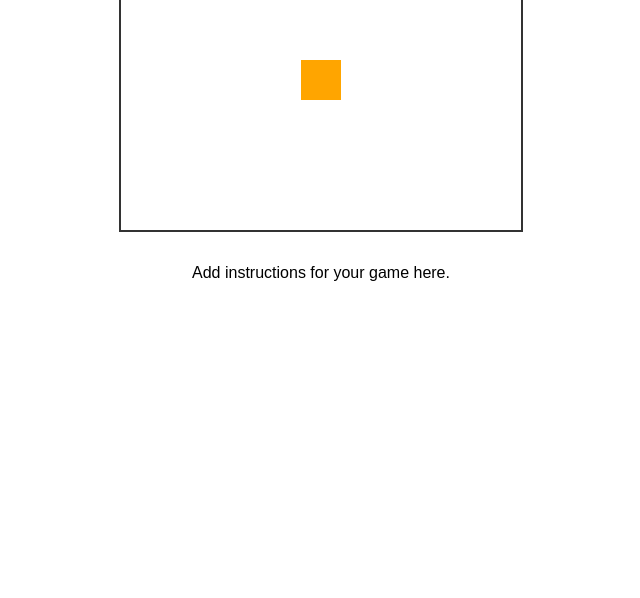
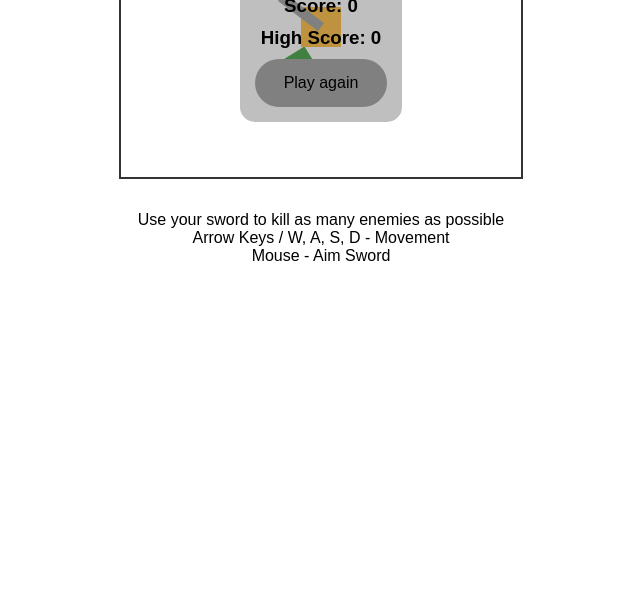
Before and after one commit to jevenshirrell/minigame, a plain HTML site: page index.html in a window 1280 px wide. Shown: the part 202-800 px from the top of the page, without its empty margins (319-959 px from the left). Drawn offline with Linux system fonts and the light colour scheme.

Commit message:
Created game
Created the game in player.js and added and instructions in index.html

```diff
--- a/index.html
+++ b/index.html
@@ -8,6 +8,9 @@
       font-family: Arial, sans-serif;
       text-align: center;
     }
+    h1, h3, p {
+      margin: 0;
+    }
     #gameArea {
       width: 400px;
       height: 300px;
@@ -15,6 +18,9 @@
       margin: 2rem auto;
       position: relative;
       overflow: hidden;
+      display: flex;
+      align-items: center;
+      justify-content: center;
     }
     #player {
       width: 40px;
@@ -24,36 +30,85 @@
       left: 50%;
       top: 50%;
       transform: translate(-50%, -50%);
+      z-index: 2;
+      display: flex;
+      justify-content: center;
+      align-items: flex-end;
+    }
+    #sword {
+      width: 10px;
+      height: 50px;
+      background-color: gray;
+      position: absolute;
+      top: -30px;
+      left: 15px;
+      z-index: 1;
+      transform-origin: bottom center;
     }
     #info {
       margin-top: 1rem;
+    }
+    #enemy {
+      width: 40px;
+      height: 40px;
+      background: green;
+      position: absolute;
+      left: 50%;
+      top: 50%;
+      transform: translate(-50%, -50%);
+      z-index: 0;
+    }
+    #endScreen{
+      display: none;
+      z-index: 10;
+      background-color: rgba(128, 128, 128, 0.5);
+      padding: 15px;
+      margin: 0;
+      border-radius: 15px;
+      gap: 10px;
+      flex-direction: column;
+    }
+    #endScreen button{
+      padding: 15px;
+      border-radius: 50px;
+      border: none;
+      font-size: 1rem;
+      background-color: gray;
+    }
+    #endScreen button:hover{
+      cursor: pointer;
+      background-color: rgb(159, 159, 159);
+    }
+    #score {
+      z-index: 5;
+      position: absolute;
+      top: 10px;
+      left: 10px;
+      margin: 0;
     }
   </style>
 </head>
 <body>
   <h1>Mini-Game Project</h1>
-  <p>Choose one: Keyboard Mover, Mouse-Avoid, or Reaction Click Game.</p>
 
   <div id="gameArea">
-    <div id="player"></div>
+    <h3 id="score">Score: </h3>
+    <div id="player">
+      <div id="sword"></div>
+    </div>
+    <div id="enemy"></div>
+    <div id="endScreen">
+      <h1>You died</h1>
+      <h3>Score: </h3>
+      <h3>High Score: </h3>
+      <button onclick="startGame()">Play again</button>
+    </div>
   </div>
 
-  <p id="info">Add instructions for your game here.</p>
+  <p>Use your sword to kill as many enemies as possible</p>
+  <p>Arrow Keys / W, A, S, D - Movement</p>
+  <p>Mouse - Aim Sword</p>
 
-  <script src="player.js">
-    // TODO: Choose your game type and implement it.
-    // Ideas:
-    //  A) Keyboard Player Mover
-    //     - Use keydown events to change player position.
-    //  B) Mouse-Avoid Game
-    //     - Track mouse and move player/enemy.
-    //  C) Click Reaction Game
-    //     - Spawn targets; user clicks quickly.
-
-    // Requirements:
-    //  - At least 2 event listeners (keyboard/mouse/click)
-    //  - Continuous DOM updates
-    //  - Visible interaction on screen
-  </script>
+  <script src="player.js"></script>
 </body>
 </html>
--- a/player.js
+++ b/player.js
@@ -0,0 +1,282 @@
+// html element vars
+const player = document.getElementById('player')
+const sword = document.getElementById('sword')
+const gameArea = document.getElementById('gameArea')
+const enemy = document.getElementById('enemy')
+const endScreen = document.getElementById('endScreen')
+const scoreCounter = document.getElementById('score')
+
+// global vars
+let playingGame = true
+let score = 0
+let highScore = 0
+
+// input vars
+let up = false
+let down = false
+let left = false
+let right = false
+
+// player vars
+// center player
+let x = gameArea.clientWidth / 2
+let y = gameArea.clientHeight / 2
+// position vars
+let xVel
+let yVel
+let speed = 2
+let mouseX = 0
+let mouseY = 0
+
+// enemy vars
+let enemyX = x
+let enemyY = y
+let enemySpeed = .75
+let enemyRot = 0
+
+// delta calculations
+let lastTime = 0
+let delta = 0
+
+
+function randRange(min, max) {
+    return Math.floor(Math.random() * (max - min + 1)) + min
+}
+
+// check when keys are down
+document.body.addEventListener('keydown', (e)=>{
+    if(e.key === 'ArrowUp' || e.key === 'w' || e.key === 'W'){
+        up = true
+    }
+    if(e.key === 'ArrowDown' || e.key === 's' || e.key === 'S'){
+        down = true
+    }
+    if(e.key === 'ArrowLeft' || e.key === 'a' || e.key === 'A'){
+        left = true
+    }
+    if(e.key === 'ArrowRight' || e.key === 'd' || e.key === 'D'){
+        right = true
+    }
+})
+// check when keys are up
+document.body.addEventListener('keyup', (e)=>{
+    if(e.key === 'ArrowUp' || e.key === 'w' || e.key === 'W'){
+        up = false
+    }
+    if(e.key === 'ArrowDown' || e.key === 's' || e.key === 'S'){
+        down = false
+    }
+    if(e.key === 'ArrowLeft' || e.key === 'a' || e.key === 'A'){
+        left = false
+    }
+    if(e.key === 'ArrowRight' || e.key === 'd' || e.key === 'D'){
+        right = false
+    }
+})
+
+// get mouse pos
+gameArea.addEventListener('mousemove', (e)=>{
+    // normalize position with bounds of game area
+    mouseX = e.clientX - gameArea.getBoundingClientRect().left
+    mouseY = e.clientY - gameArea.getBoundingClientRect().top
+    // console.log(`${mouseX}, ${mouseY}`)
+})
+
+// checks which keys are down and applies velocity to change position
+function setVel() {
+    xVel = 0
+    yVel = 0
+
+    yVel += down ? 1 : 0
+    yVel -= up ? 1 : 0
+    xVel += right ? 1 : 0
+    xVel -= left ? 1 : 0
+
+    // prevent fast diagnal movement
+    if (xVel != 0 && yVel != 0) {
+        xVel *= Math.cos(45)
+        yVel *= Math.cos(45)
+    }
+}
+
+// is element 1 colliding with element2
+function isColliding(element1, element2) {
+    let solid = false
+
+    let rect1 = element1.getBoundingClientRect()
+    let rect2 = element2.getBoundingClientRect()
+
+    if (!(rect1.right < rect2.left ||
+        rect1.left > rect2.right ||
+        rect1.top > rect2.bottom ||
+        rect1.bottom < rect2.top)){
+            solid = true
+        }
+    if (!(rect1.right < rect2.left ||
+        rect1.top > rect2.bottom ||
+        rect1.left > rect2.right ||
+         rect1.bottom < rect2.top)){
+            solid = true
+    }
+
+    return solid
+}
+
+// check for collision or out of bounds by moving then if colliding, move back
+function tryMove(xChange, yChange){
+    x += xChange
+    updatePos(player, x, y)
+    if (x < (player.clientWidth / 2) - 2 || x > gameArea.clientWidth - (player.clientWidth / 2) + 2) {
+        x -= xChange
+        updatePos(player, x, y)
+    }
+
+    y += yChange
+    updatePos(player, x, y)
+    if (y < (player.clientWidth / 2) - 2 || y > gameArea.clientHeight - (player.clientWidth / 2) + 2) {
+        y -= yChange
+        updatePos(player, x, y)
+    }
+}
+
+// set position with css
+function updatePos(element, posX ,posY) {
+    element.style.top = posY + 'px'
+    element.style.left = posX + 'px'
+}
+
+// set velocity then move player
+function movePlayer() {
+    setVel()
+    tryMove(xVel * speed * delta, yVel * speed * delta)
+
+    // console.log(`${x}, ${y}`)
+}
+
+// player moves with inputs and sword points towards mouse
+function playerLoop() {
+    movePlayer()
+    sword.style.transform = `rotate(${pointTowards(x, y, mouseX, mouseY) + 90}deg)`
+
+    // end game if player is touching enemy
+    if (isColliding(player, enemy)) {
+        playingGame = false
+        showEndScreen()
+    }
+}
+
+// gets angle between two points and points element in that dir
+function pointTowards(fromX, fromY, toX, toY) {
+    let dx = toX - fromX
+    let dy = toY - fromY
+    return Math.atan2(dy, dx) * 180 / Math.PI
+}
+
+// get pos of move dist steps in dir
+function getSteps(dir, dist) {
+    let rad = dir * (Math.PI / 180)
+    let newX = Math.cos(rad) * dist
+    let newY = Math.sin(rad) * dist
+    let pos = [newX, newY]
+
+    // console.log(pos)
+    return pos
+}
+
+function getDist(x1, y1, x2, y2) {
+    dx = x2 - x1
+    dy = y2 - y1
+    return Math.sqrt((dx ** 2) + (dy ** 2))
+}
+
+// move enemy to random pos
+function newEnemy() {
+    enemyX = randRange(0, gameArea.clientWidth)
+    enemyY = randRange(0, gameArea.clientHeight)
+    // enemyX = 0
+    // enemyY = 0
+
+    updatePos(enemy, enemyX, enemyY)
+    if (isColliding(enemy, player) || isColliding(enemy, sword) || getDist(enemyX, enemyY, x, y) < 125) {
+        newEnemy()
+    }
+}
+
+// enemy chases player and is killed when touching sword
+function enemyLoop() {
+    if (isColliding(enemy, sword)) {
+        newEnemy()
+        score++
+    }
+
+    enemyRot = pointTowards(enemyX, enemyY, x, y)
+    enemy.style.transform = `rotate(${enemyRot}deg)`
+
+    // scale enemy speed
+    enemySpeed = .75 + score / 100
+
+    // console.log(`${enemyX}, ${enemyY}`)
+    // console.log(enemyRot)
+    enemyX += getSteps(enemyRot, enemySpeed * delta)[0]
+    enemyY += getSteps(enemyRot, enemySpeed * delta)[1]
+    updatePos(enemy, enemyX, enemyY)
+}
+
+function updateScore() {
+    scoreCounter.textContent = `Score: ${score}`
+}
+
+function setHighScore() {
+    if (score > highScore) {highScore = score}
+}
+
+function gameLoop(currentTime) {
+    // set delta
+    delta = (currentTime - lastTime) / 10
+    lastTime = currentTime
+    // console.log(delta)
+
+    // gameplay functions
+    playerLoop()
+    enemyLoop()
+    updateScore()
+
+    // loop the function every frame
+    if(playingGame) {
+        requestAnimationFrame(gameLoop)
+    }
+}
+
+// set up game to start, then begin loop
+function startGame() {
+    playingGame = true
+
+    // enemy reset
+    newEnemy()
+
+    // player reset
+    x = gameArea.clientWidth / 2
+    y = gameArea.clientHeight / 2
+    updatePos(player, x, y)
+
+    score = 0
+
+    // ui setup
+    endScreen.style.display = 'none'
+    scoreCounter.style.display = 'block'
+
+    // start game lopp
+    requestAnimationFrame(gameLoop)
+}
+
+// show end screen with restart button
+function showEndScreen() {
+    setHighScore()
+
+    scoreCounter.style.display = 'none'
+    endScreen.getElementsByTagName('h3')[0].textContent = `Score: ${score}`
+    endScreen.getElementsByTagName('h3')[1].textContent = `High Score: ${highScore}`
+    endScreen.style.display = 'flex'
+}
+
+startGame()
```
